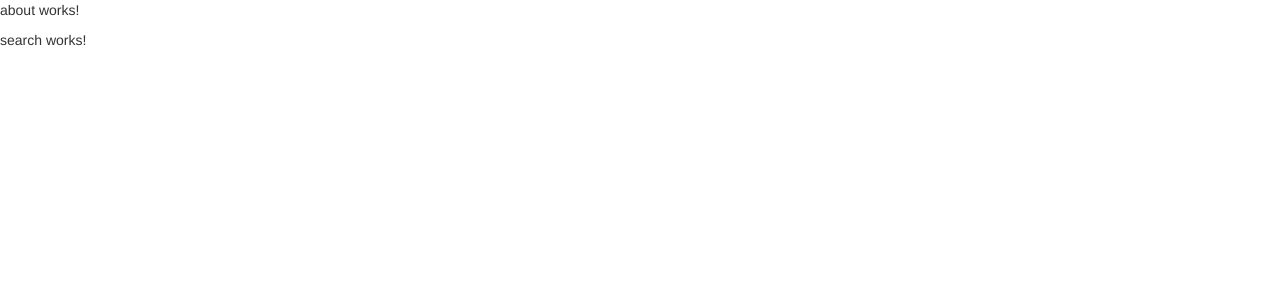
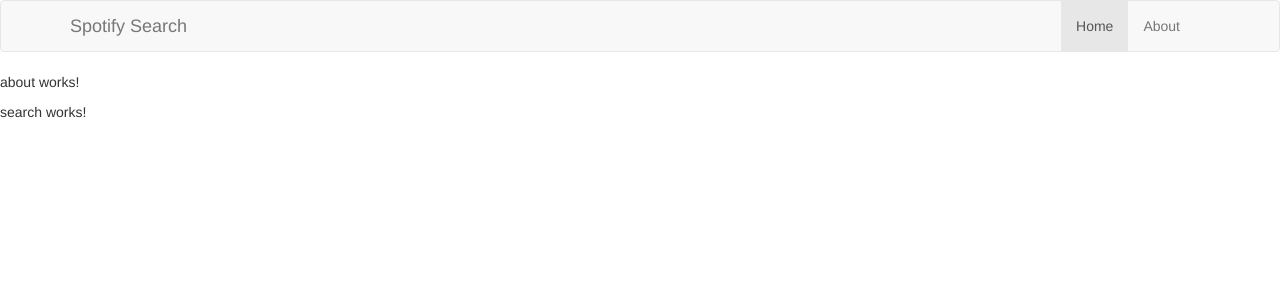
Before and after one commit to kkayyoo/Spotify-search-app, an Angular app: page / in a window 1280 px wide. Shown: the top 300 px of the page. Built offline with nearby package versions, Linux system fonts and the light colour scheme.

Commit message:
Adding navbar

```diff
--- a/src/app/components/nav/nav.component.html
+++ b/src/app/components/nav/nav.component.html
@@ -0,0 +1,19 @@
+<nav class="navbar navbar-default">
+    <div class="container">
+     <div class="navbar-header">
+       <button type="button" class="navbar-toggle collapsed" data-toggle="collapse" data-target="#navbar" aria-expanded="false" aria-controls="navbar">
+         <span class="sr-only">Toggle navigation</span>
+         <span class="icon-bar"></span>
+         <span class="icon-bar"></span>
+         <span class="icon-bar"></span>
+       </button>
+       <a class="navbar-brand" href="#">Spotify Search</a>
+     </div>
+     <div id="navbar" class="collapse navbar-collapse pull-right">
+       <ul class="nav navbar-nav">
+         <li class="active"><a href="#">Home</a></li>
+         <li><a href="#">About</a></li>
+       </ul>
+     </div><!--/.nav-collapse -->
+   </div>
+ </nav>
```
